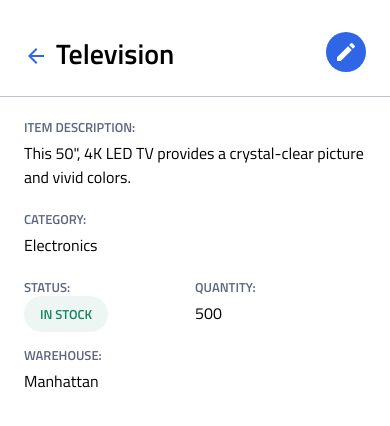
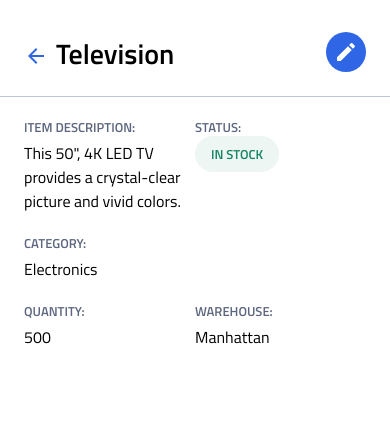
Before and after one commit to shanni6/instock-whistler, a React (Vite) app: page /inventory/1 in a window 390 px wide. Shown: the top 426 px of the page. Built offline with nearby package versions, Linux system fonts and the light colour scheme.

Commit message:
emily-o23w-21: start tablet layout

```diff
--- a/src/components/InventoryItemDetails/InventoryItemDetails.scss
+++ b/src/components/InventoryItemDetails/InventoryItemDetails.scss
@@ -75,12 +75,23 @@ h2 {
         flex-wrap: wrap;
         row-gap: $padding-3;
         padding: $padding-3 $padding-4 $padding-4;
+
+        @include medium {
+            padding-left: $padding-5;
+            padding-right: $padding-5;
+        }
+
+        @include large {
+            padding-left: $padding-6;
+            padding-right: $padding-6;
+        }
     }
 
     &__sub-section {
         display: flex;
         flex-direction: column;
         gap: $padding-3;
+        width: 50%;
     }
 
     &__dl {
```
